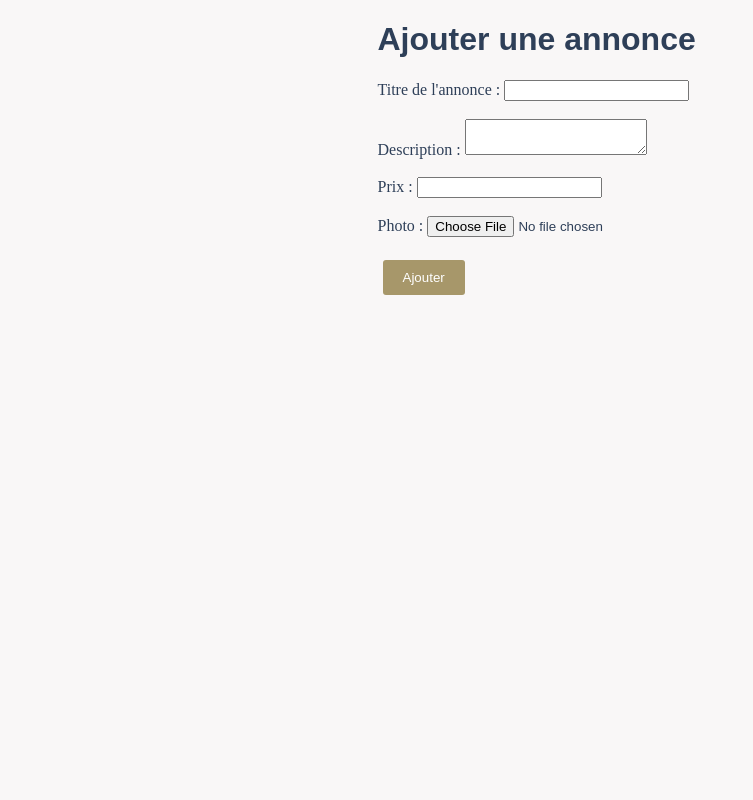
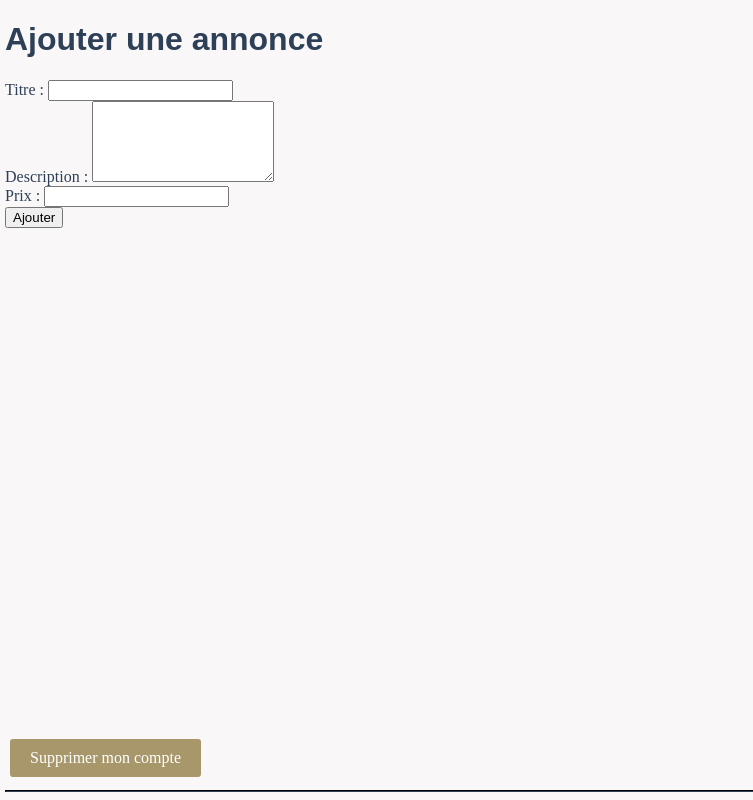
Before and after one commit to Ymasuu/LeNil, a PHP site: page /add_annonce.php in a window 1280 px wide. Shown: the whole page, without its empty margins (0-753 px from the left). Run offline with PHP 8.4, Linux system fonts and the light colour scheme.

Commit message:
Update add_annonce.php

```diff
--- a/pages/Vue/add_annonce.php
+++ b/pages/Vue/add_annonce.php
@@ -3,26 +3,39 @@
     <head>
         <meta charset="UTF-8">
         <title>Ajouter une annonce</title>
-	<link rel="stylesheet" href="../style.css">
-	<link rel="icon" type="image/png" href="./logo2.png">
+        <link rel="stylesheet" type="text/css" href="../../css/style.css">
     </head>
     <body>
-	<div style="width: 520px; margin: auto;">
+        <header>
             <h1>Ajouter une annonce</h1>
-		<form action="add_annonce.php" method="POST">
-			<label for="titre">Titre de l'annonce :</label>
-			<input type="text" id="titre" name="titre" required><br><br>
+        </header>
+        <main>
+            <form method="post">
+                <div>
+                    <label for="titre">Titre :</label>
+                    <input type="text" id="titre" name="titre" required>
+                </div>
+                <div>
                     <label for="description">Description :</label>
-			<textarea id="description" name="description" required></textarea><br><br>
+                    <textarea id="description" name="description" rows="5" required></textarea>
+                </div>
+                <div>
                     <label for="prix">Prix :</label>
-			<input type="number" id="prix" name="prix" min="0" required><br><br>
-			<label for="photo">Photo :</label>
-			<input type="file" id="photo" name="photo"><br><br>
-			<input class="bouton-golden" type="submit" value="Ajouter">
+                    <input type="number" id="prix" name="prix" required>
+                </div>
+                <div>
+                    <button type="submit" name="submit">Ajouter</button>
+                </div>
             </form>
-	</div>
+        </main>
+        <footer>
+            <a href="#" class="bouton-golden">Supprimer mon compte</a>
+            <hr>
+
+        </footer>
     </body>
 </html>
+
 
 <?php
 if($_SERVER['REQUEST_METHOD'] === 'POST') {
```
Lines whose indentation alone changed are shown as unchanged.
